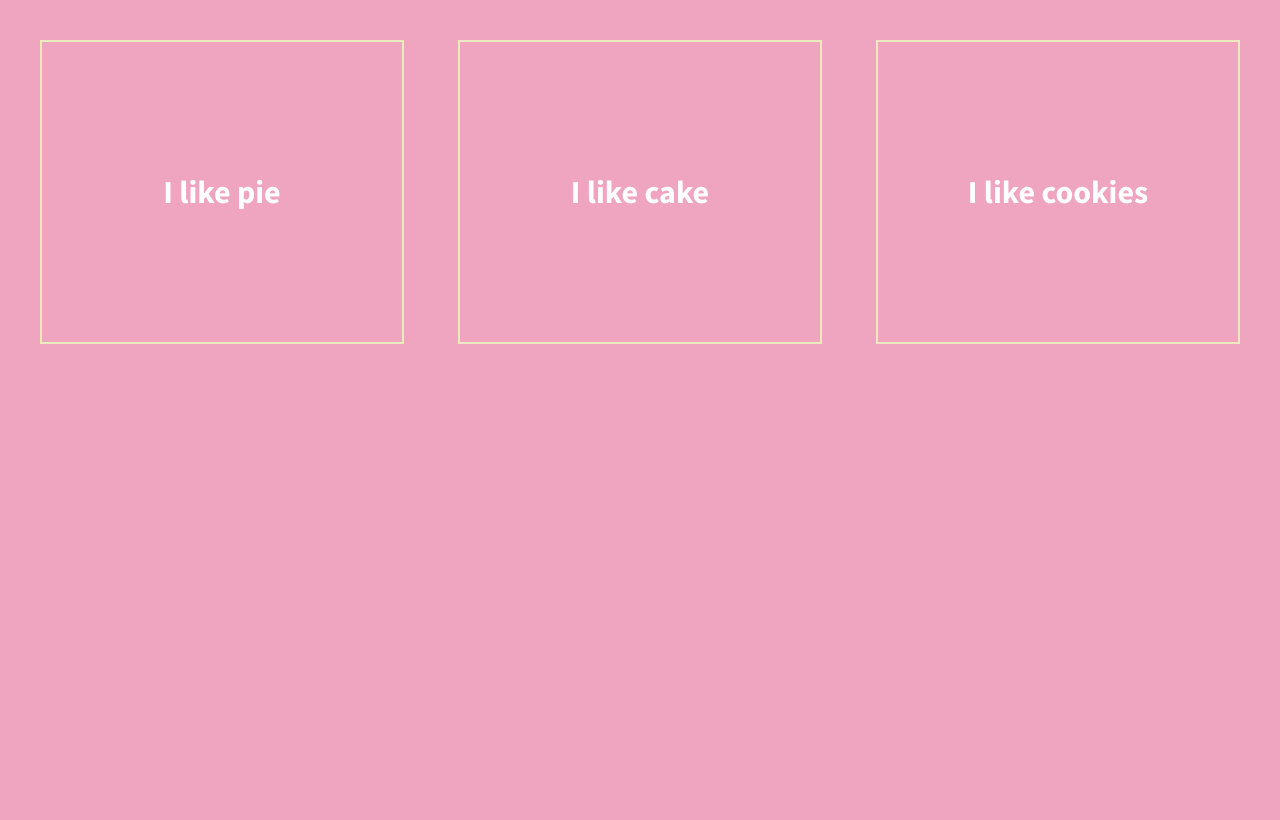
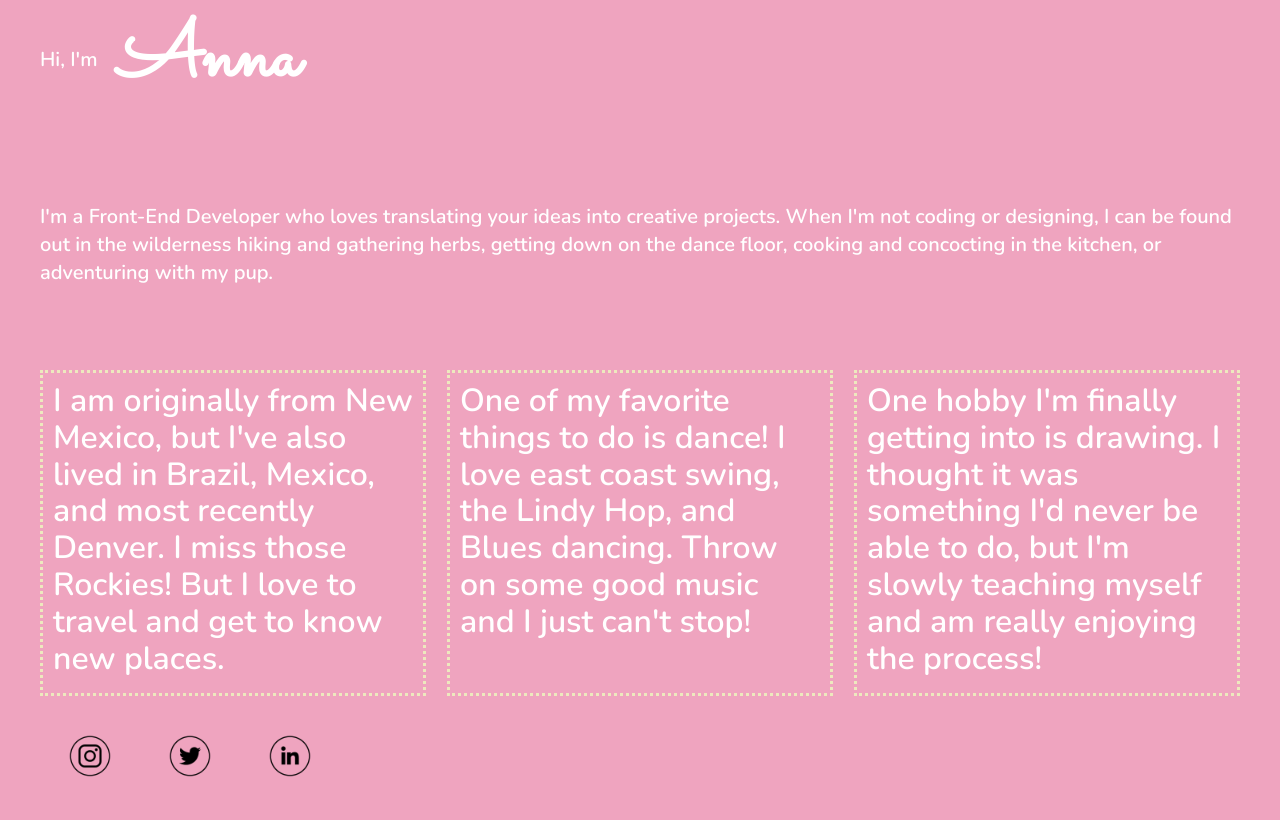
Before and after one commit to bananaroo/div-flexbox-starter, a plain HTML site: page index.html in a window 1280 px wide. Drawn offline with nearby package versions, Linux system fonts and the light colour scheme.

Commit message:
added personal style

```diff
--- a/css/main.css
+++ b/css/main.css
@@ -99,13 +99,41 @@ textarea {
 html {
   background-color: #efa4bf;
   height: 100%;
+  width: 100%;
 }
 
 body {
-  font-family: 'Source Sans Pro', sans-serif;
-  padding: 2em;
+  font-family: 'Nunito', sans-serif;
+  padding: 0 2em;
   font-size: 1.25em;
   height: 100%;
+}
+header, footer {
+    background-color: #efa4bf;
+    height: 120px;
+    width: 100%;
+}
+
+main {
+    background-color: #efa4bf;
+    height: 250px;
+    width: 100%;
+}
+
+header, footer, main {
+    display: flex;
+    justify-content: left;
+    align-items: center;
+    color: #fff;
+}
+
+.name-font {
+    font-family: 'Sacramento', cursive;
+    font-size: 80px;
+    padding: 20px;
+}
+.fed-style {
+    text-transform:capitalize;
 }
 
 .wrapper {
@@ -114,22 +142,27 @@ body {
   justify-content: space-between;
   flex-flow: row wrap;
   align-items: center;
+  flex-wrap: wrap;
 }
 
 .div-1, .div-2, .div-3 {
   color: #fff;
-  line-height: 1.5em;
+  line-height: 1.15em;
   font-size: 1.6em;
   background-color: #efa4bf;
   height: 300px;
   display: flex;
   width: 30%;
   justify-content: center;
-  align-items: center;
-  border:2px solid rgb(237, 233, 190);
+  align-items: initial;
+  border:3px dotted rgb(237, 233, 190);
+  display: block;
+  padding: 10px;
 }
 
-
+img {
+    height: 100px;
+}
 
 
 /* ==========================================================================
--- a/index.html
+++ b/index.html
@@ -3,7 +3,7 @@
     <head>
         <meta charset="utf-8">
         <meta http-equiv="x-ua-compatible" content="ie=edge">
-        <title>Make me into a grid!</title>
+        <title>I Like Sweet Stuff</title>
         <meta name="description" content="">
         <meta name="viewport" content="width=device-width, initial-scale=1">
 
@@ -15,6 +15,10 @@
         <script src="js/vendor/modernizr-2.8.3.min.js"></script>
         <link href='http://fonts.googleapis.com/css?family=Lora:700' rel='stylesheet' type='text/css'>
         <link href='http://fonts.googleapis.com/css?family=Source+Sans+Pro:400,700' rel='stylesheet' type='text/css'>
+        <link href="https://fonts.googleapis.com/css2?family=Sacramento&display=swap" rel="stylesheet">
+        <link href="https://fonts.googleapis.com/css2?family=Nunito:wght@600&family=Sacramento&display=swap" rel="stylesheet">
+
+
     </head>
     <body>
         <!--[if lt IE 8]>
@@ -22,15 +26,25 @@
         <![endif]-->
 
         <section class="wrapper">
+            <header>Hi, I'm<span class="name-font"> Anna</span></header>
+            <main>
+                <p>I'm a <span class="fed-style">front-end developer</span> who loves translating your ideas into creative projects.
+                When I'm not coding or designing, I can be found out in the wilderness hiking and gathering herbs, getting down on the dance floor,
+            cooking and concocting in the kitchen, or adventuring with my pup. </p></main>
             <div class="div-1">
-                I like pie
+                I am originally from New Mexico, but I've also lived in Brazil, Mexico, and most recently Denver. I miss those Rockies! But I love to travel and get to know new places.
             </div>
             <div class="div-2">
-                I like cake
+                One of my favorite things to do is dance! I love east coast swing, the Lindy Hop, and Blues dancing. Throw on some good music and I just can't stop!
             </div>
             <div class="div-3">
-                I like cookies
+                One hobby I'm finally getting into is drawing. I thought it was something I'd never be able to do, but I'm slowly teaching myself and am really enjoying the process!
             </div>
+            <footer>
+                <img src="img/Instagram.png" alt="Instagram logo">
+                <img src="img/Twitter.png" alt="Twitter logo">
+                <img src="img/LinkedIn.png" alt="LinkedIn logo">
+            </footer>
         </section>
 
         <script src="https://ajax.googleapis.com/ajax/libs/jquery/1.11.3/jquery.min.js"></script>
```
Also changed, not shown: img/Instagram.png (added), img/LinkedIn.png (added), img/Twitter.png (added).
